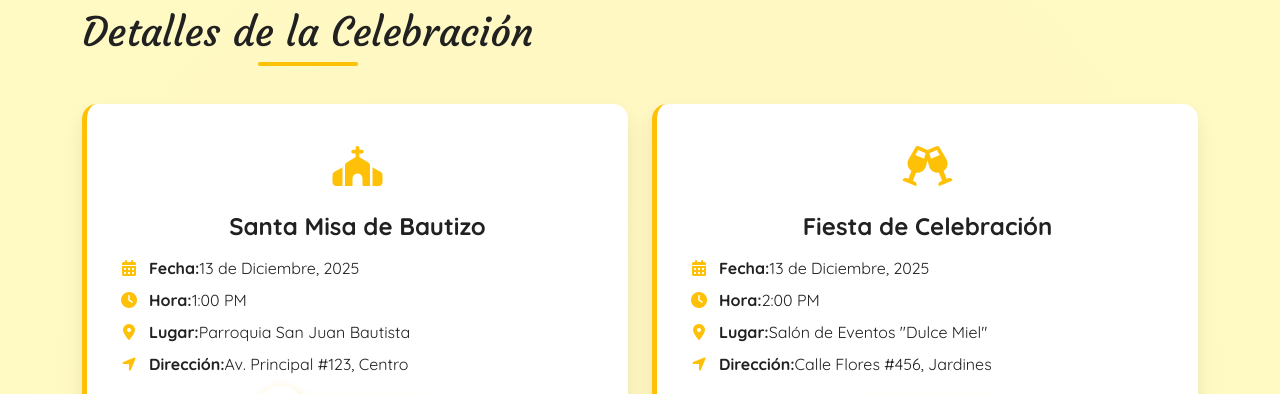
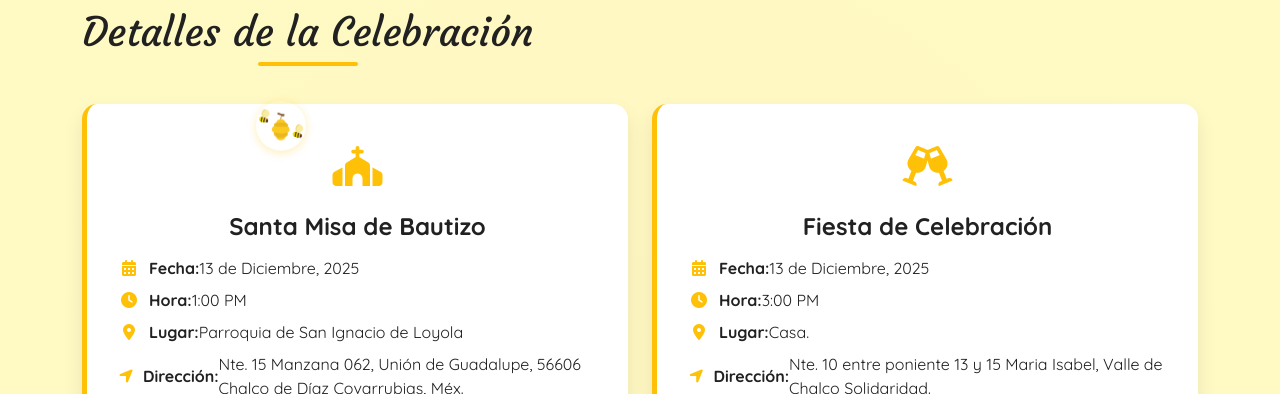
Before and after one commit to AngelArmandoSaldivar/invitacion-angel-elian, a plain HTML site: page index.html in a window 1280 px wide. Shown: the part 1571-1965 px from the top of the page. Drawn offline with nearby package versions, Linux system fonts and the light colour scheme.

Commit message:
FIX Ultimos ajustes
FIX Ultimos ajustes

```diff
--- a/index.html
+++ b/index.html
@@ -778,7 +778,7 @@
 
         <!-- Imágenes de abejitas reales -->
         <img src="images/Abejita 3.png" class="bee-image" style="top: 5%; right: 5%; animation-delay: 2.2s;" alt="Abejita decorativa">
-        <img src="images/Icono Abejita 1.png" class="bee-image" style="bottom: 10%; left: 20%; animation-delay: 0.8s;" alt="Abejita decorativa">
+        <img src="images/Icono Abejita 1.png" class="bee-image" style="bottom: 35%; left: 20%; animation-delay: 0.8s;" alt="Abejita decorativa">
         <div class="container">
             <!-- Información de la familia -->
             <h2 class="section-title text-center mb-5">Nuestra Familia</h2>
@@ -839,8 +839,8 @@
                         <div class="evento-details">
                             <p><i class="fas fa-calendar-alt"></i> <strong>Fecha:</strong> 13 de Diciembre, 2025</p>
                             <p><i class="fas fa-clock"></i> <strong>Hora:</strong> 1:00 PM</p>
-                            <p><i class="fas fa-map-marker-alt"></i> <strong>Lugar:</strong> Parroquia San Juan Bautista</p>
-                            <p><i class="fas fa-location-arrow"></i> <strong>Dirección:</strong> Av. Principal #123, Centro</p>
+                            <p><i class="fas fa-map-marker-alt"></i> <strong>Lugar:</strong> Parroquia de San Ignacio de Loyola</p>
+                            <p><i class="fas fa-location-arrow"></i> <strong>Dirección:</strong> Nte. 15 Manzana 062, Unión de Guadalupe, 56606 Chalco de Díaz Covarrubias, Méx.</p>
                         </div>
                         <div class="text-center">
                             <a href="https://www.google.com/maps/place/Parroquia+de+San+Ignacio+de+Loyola/@19.2853009,-98.9130235,17z/data=!4m16!1m9!3m8!1s0x85ce1e96d4e724cb:0xfb1146f4d60e8746!2sParroquia+de+San+Ignacio+de+Loyola!8m2!3d19.2853009!4d-98.9104486!9m1!1b1!16s%2Fg%2F1pt_bp4c1!3m5!1s0x85ce1e96d4e724cb:0xfb1146f4d60e8746!8m2!3d19.2853009!4d-98.9104486!16s%2Fg%2F1pt_bp4c1?hl=es-US&entry=ttu&g_ep=EgoyMDI1MTExNy4wIKXMDSoASAFQAw%3D%3D" target="_blank" class="btn btn-bee">
@@ -858,9 +858,9 @@
                         <h3 class="evento-title">Fiesta de Celebración</h3>
                         <div class="evento-details">
                             <p><i class="fas fa-calendar-alt"></i> <strong>Fecha:</strong> 13 de Diciembre, 2025</p>
-                            <p><i class="fas fa-clock"></i> <strong>Hora:</strong> 2:00 PM</p>
-                            <p><i class="fas fa-map-marker-alt"></i> <strong>Lugar:</strong> Salón de Eventos "Dulce Miel"</p>
-                            <p><i class="fas fa-location-arrow"></i> <strong>Dirección:</strong> Calle Flores #456, Jardines</p>
+                            <p><i class="fas fa-clock"></i> <strong>Hora:</strong> 3:00 PM</p>
+                            <p><i class="fas fa-map-marker-alt"></i> <strong>Lugar:</strong> Casa.</p>
+                            <p><i class="fas fa-location-arrow"></i> <strong>Dirección:</strong> Nte. 10 entre poniente 13 y 15 Maria Isabel, Valle de Chalco Solidaridad.</p>
                         </div>
                         <div class="text-center">
                             <a href="https://maps.app.goo.gl/qBtGo6sZnzKMUwMEA" target="_blank" class="btn btn-bee">
```
